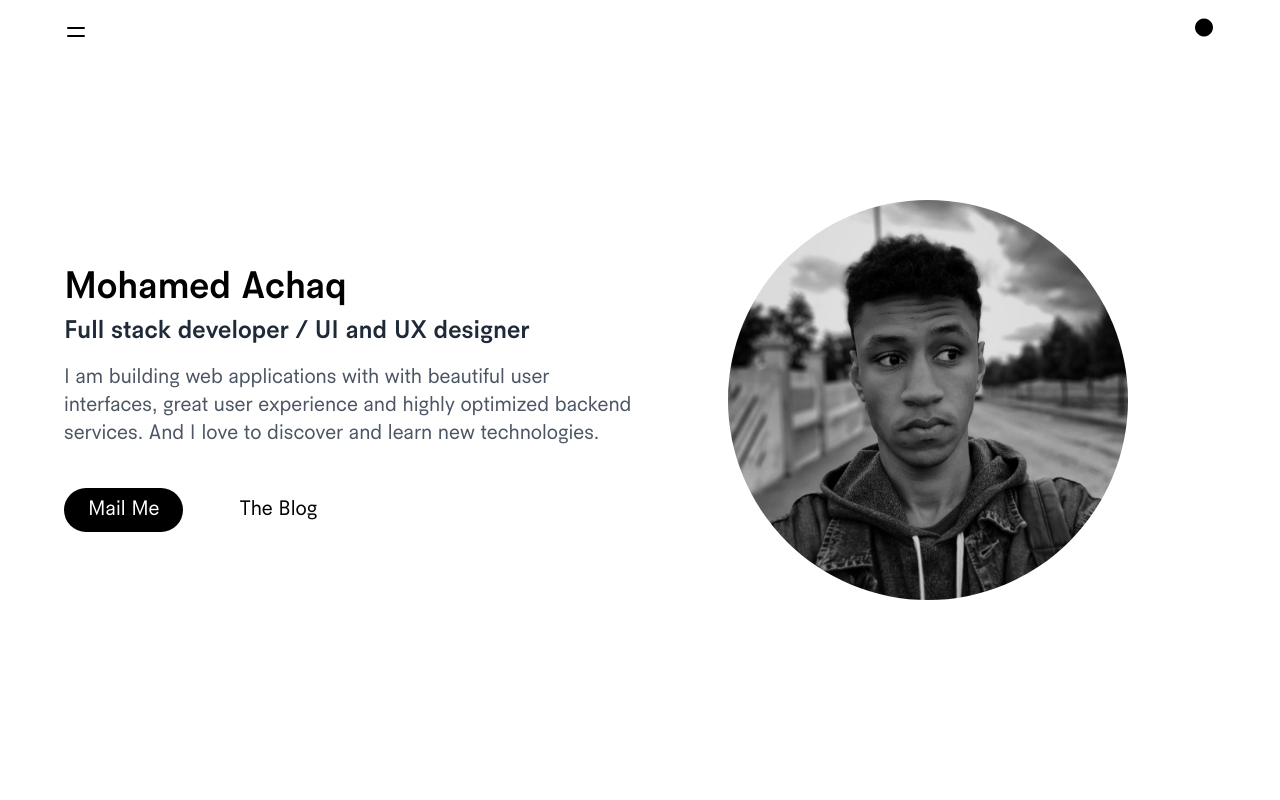
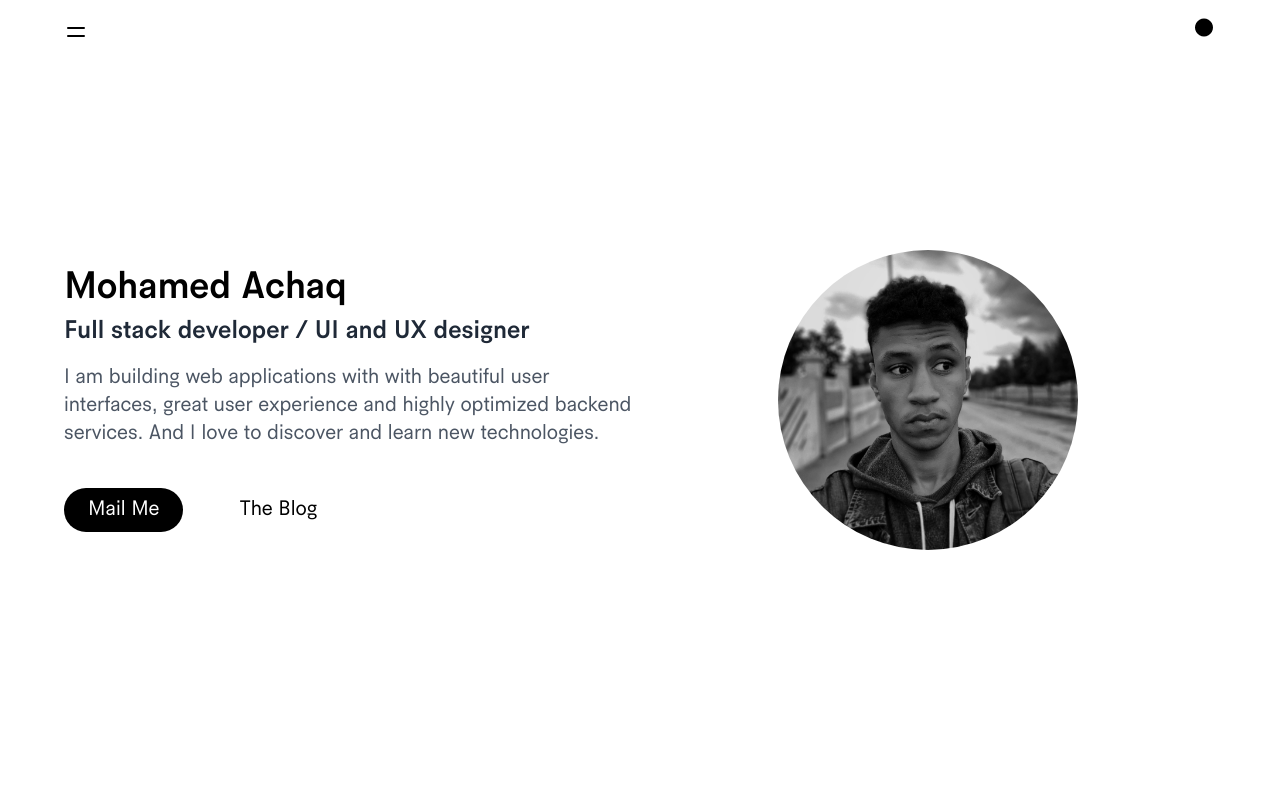
Before and after one commit to triyanox/portfolio, a Next.js app: page / in a window 1280 px wide. Shown: the top 800 px of the page. Built offline with nearby package versions, Linux system fonts and the light colour scheme.

Commit message:
Update Intro.tsx

```diff
--- a/components/Intro.tsx
+++ b/components/Intro.tsx
@@ -33,9 +33,9 @@ const Intro = () => {
       <div className="mt-24 hidden w-full flex-col items-center justify-center gap-2 md:mt-0 md:flex">
         <Image
           src={achaq}
-          width={400}
+          width={300}
           className="rounded-full"
-          height={400}
+          height={300}
           alt="Achaq"
         />
       </div>
```
